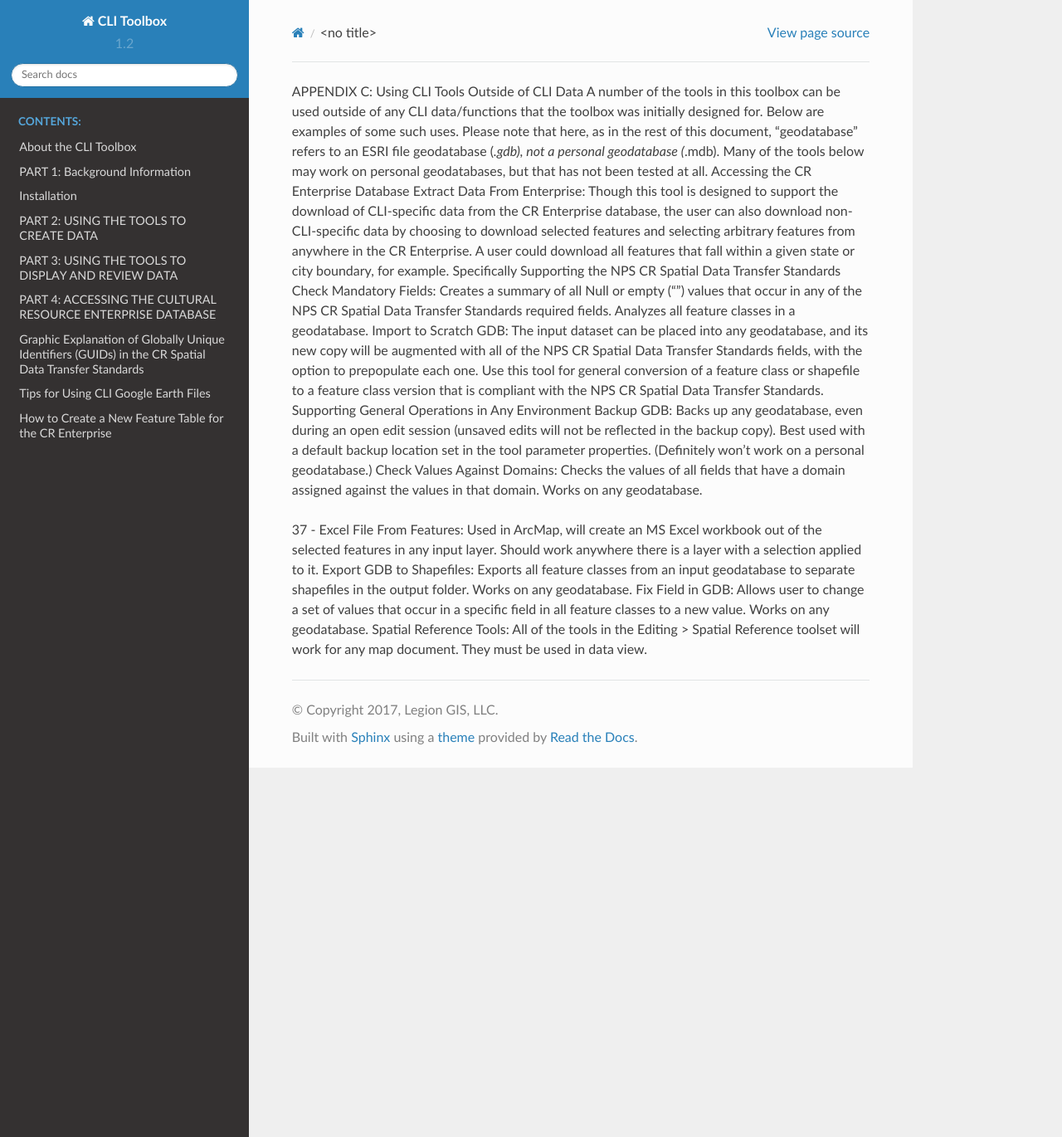
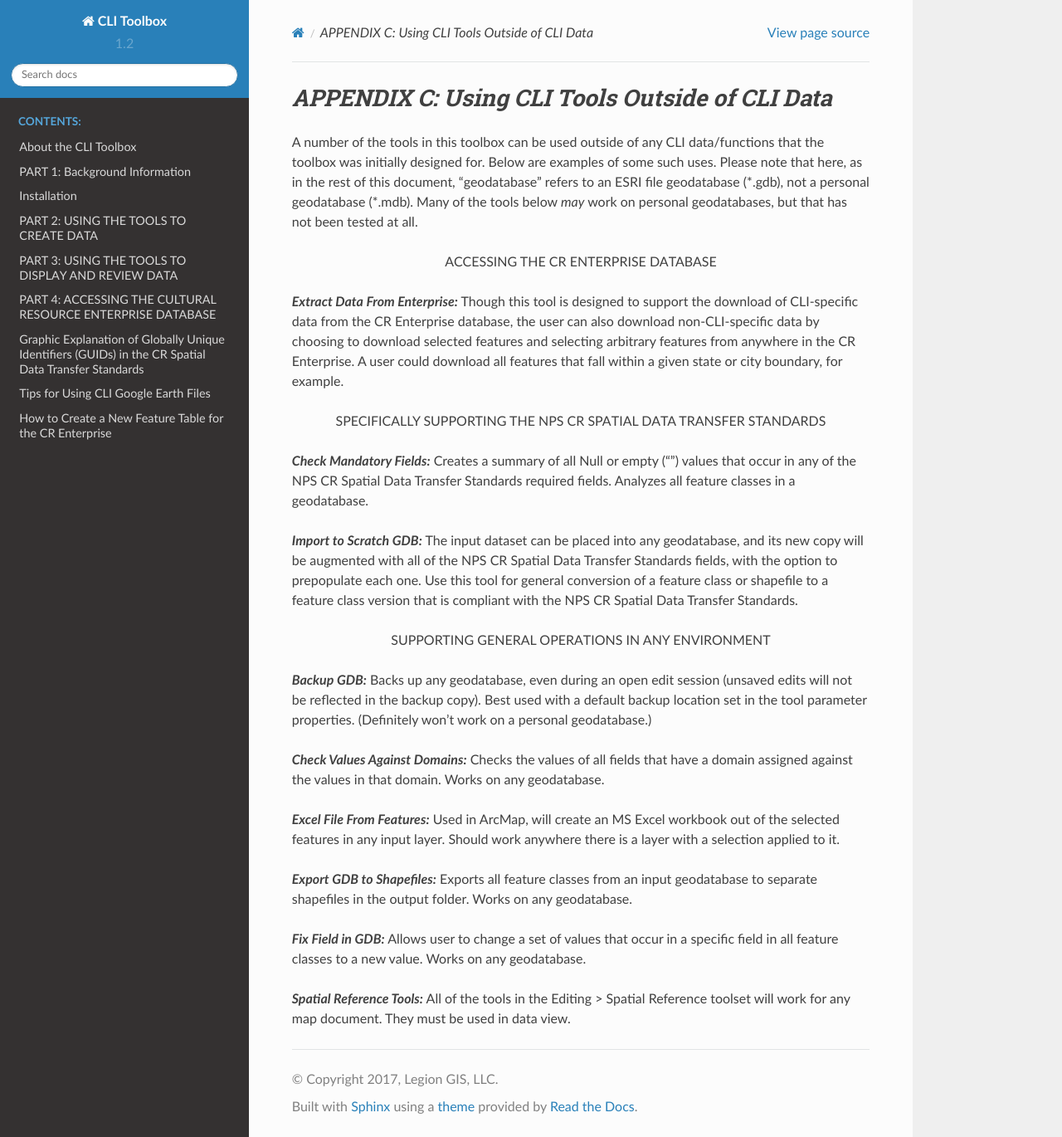
Before and after one commit to legiongis/cli-toolbox, a Sphinx documentation site: the page built from docs/AppendixC.md, in a window 1280 px wide and 1370 px high. Shown: the whole window at 83% size. Built offline with Sphinx 7.4.7 and the Read the Docs theme 2.0.0, drawn with Linux system fonts in a browser that asks for light colours.

Commit message:
Update AppendixC.md

```diff
--- a/docs/AppendixC.md
+++ b/docs/AppendixC.md
@@ -1,24 +1,36 @@
-APPENDIX C: Using CLI Tools Outside of CLI Data
-A number of the tools in this toolbox can be used outside of any CLI data/functions that the toolbox was initially designed for. Below are examples of some such uses. Please note that here, as in the rest of this document, “geodatabase” refers to an ESRI file geodatabase (*.gdb), not a personal geodatabase (*.mdb). Many of the tools below may work on personal geodatabases, but that has not been tested at all.
-Accessing the CR Enterprise Database
-Extract Data From Enterprise:
+### _APPENDIX C: Using CLI Tools Outside of CLI Data_
+
+A number of the tools in this toolbox can be used outside of any CLI data/functions that the toolbox was initially designed for. Below are examples of some such uses. Please note that here, as in the rest of this document, “geodatabase” refers to an ESRI file geodatabase (\*.gdb), not a personal geodatabase (\*.mdb). Many of the tools below *may* work on personal geodatabases, but that has not been tested at all.
+
+<p align= "center">ACCESSING THE CR ENTERPRISE DATABASE</p>
+
+**_Extract Data From Enterprise:_**
 Though this tool is designed to support the download of CLI-specific data from the CR Enterprise database, the user can also download non-CLI-specific data by choosing to download selected features and selecting arbitrary features from anywhere in the CR Enterprise. A user could download all features that fall within a given state or city boundary, for example.
-Specifically Supporting the NPS CR Spatial Data Transfer Standards
-Check Mandatory Fields:
+
+<p align= "center">SPECIFICALLY SUPPORTING THE NPS CR SPATIAL DATA TRANSFER STANDARDS</p>
+
+**_Check Mandatory Fields:_**
 Creates a summary of all Null or empty (“”) values that occur in any of the NPS CR Spatial Data Transfer Standards required fields. Analyzes all feature classes in a geodatabase.
-Import to Scratch GDB:
+
+**_Import to Scratch GDB:_**
 The input dataset can be placed into any geodatabase, and its new copy will be augmented with all of the NPS CR Spatial Data Transfer Standards fields, with the option to prepopulate each one. Use this tool for general conversion of a feature class or shapefile to a feature class version that is compliant with the NPS CR Spatial Data Transfer Standards.
-Supporting General Operations in Any Environment
-Backup GDB:
+
+<p align= "center">SUPPORTING GENERAL OPERATIONS IN ANY ENVIRONMENT</p>
+
+**_Backup GDB:_**
 Backs up any geodatabase, even during an open edit session (unsaved edits will not be reflected in the backup copy). Best used with a default backup location set in the tool parameter properties. (Definitely won’t work on a personal geodatabase.)
-Check Values Against Domains:
+
+**_Check Values Against Domains:_**
 Checks the values of all fields that have a domain assigned against the values in that domain. Works on any geodatabase.
-- 37 -
-Excel File From Features:
+
+**_Excel File From Features:_**
 Used in ArcMap, will create an MS Excel workbook out of the selected features in any input layer. Should work anywhere there is a layer with a selection applied to it.
-Export GDB to Shapefiles:
+
+**_Export GDB to Shapefiles:_**
 Exports all feature classes from an input geodatabase to separate shapefiles in the output folder. Works on any geodatabase.
-Fix Field in GDB:
+
+**_Fix Field in GDB:_**
 Allows user to change a set of values that occur in a specific field in all feature classes to a new value. Works on any geodatabase.
-Spatial Reference Tools:
+
+**_Spatial Reference Tools:_**
 All of the tools in the Editing > Spatial Reference toolset will work for any map document. They must be used in data view.
```
